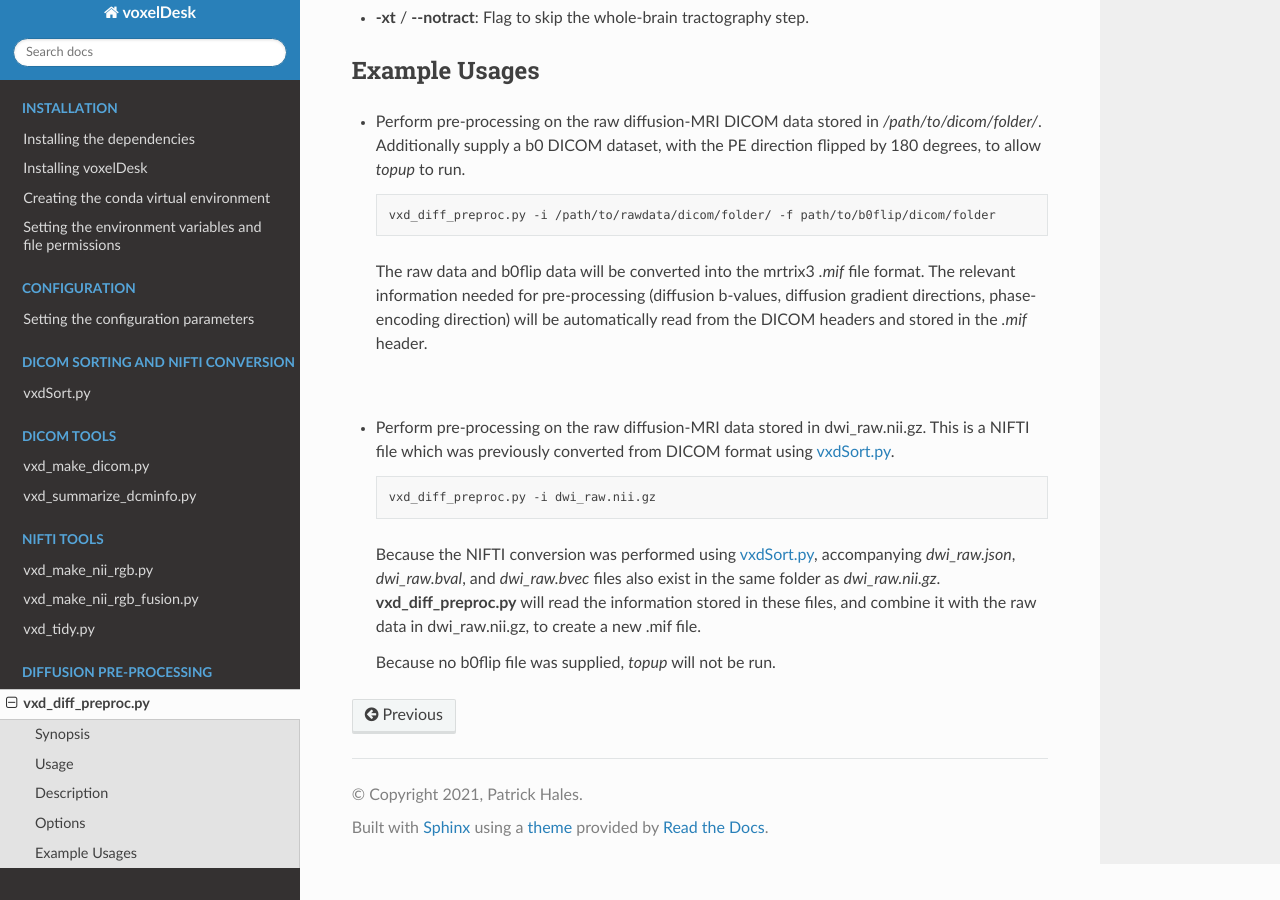
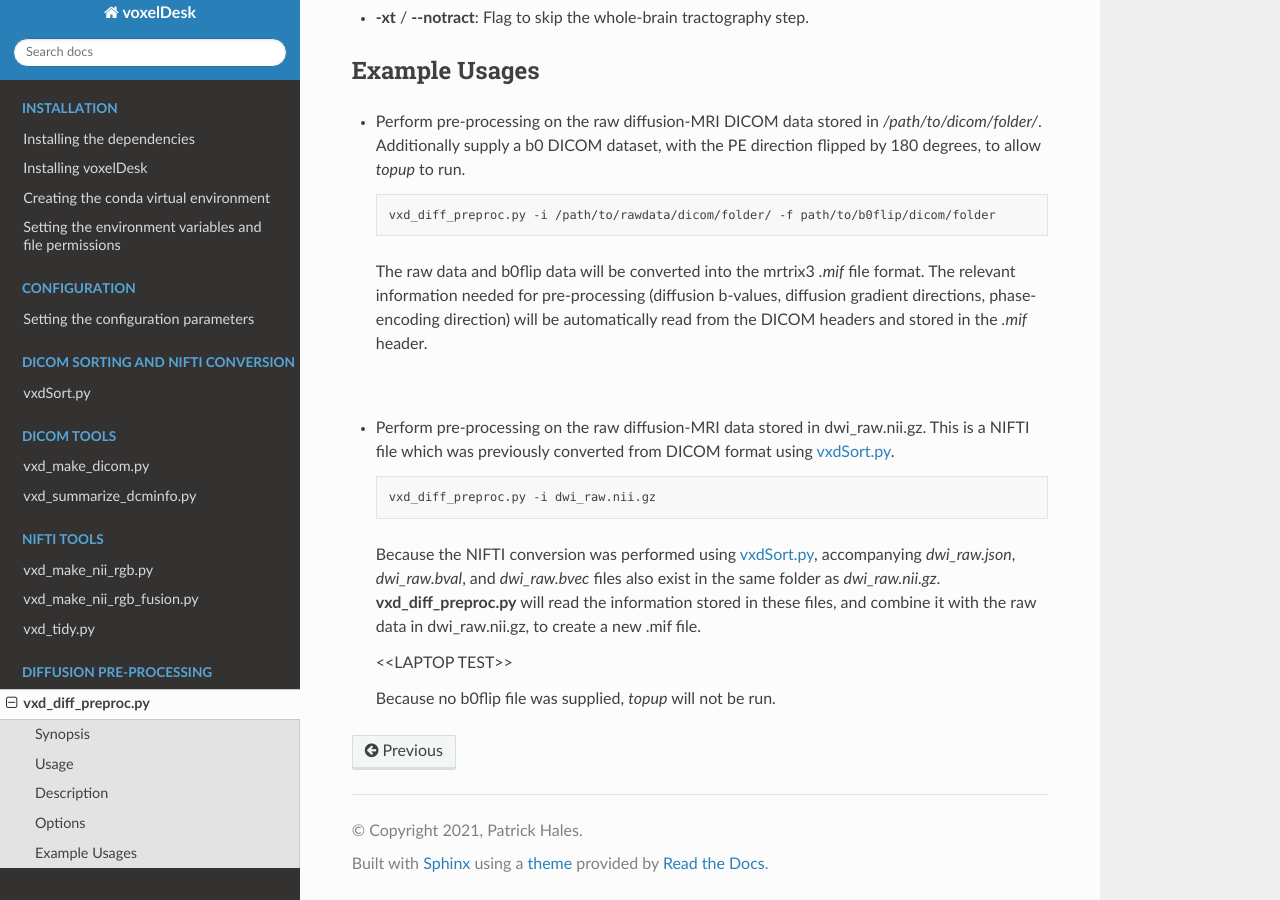
Before and after one commit to patrickhales/voxelDesk, a Sphinx documentation site: the page built from docs/source/vxdDiff/vxd_diff_preproc.rst, in a window 1280 px wide and 900 px high, scrolled down 2147 px. Built offline with Sphinx 7.4.7 and the Read the Docs theme 2.0.0, drawn with Linux system fonts in a browser that asks for light colours.

Commit message:
Testing PyCharm - Github link from laptop...

```diff
--- a/docs/source/vxdDiff/vxd_diff_preproc.rst
+++ b/docs/source/vxdDiff/vxd_diff_preproc.rst
@@ -117,4 +117,6 @@ Example Usages
   also exist in the same folder as *dwi_raw.nii.gz*. **vxd_diff_preproc.py** will read the information stored in these files, and
   combine it with the raw data in dwi_raw.nii.gz, to create a new .mif file.
 
+  <<LAPTOP TEST>>
+
   Because no b0flip file was supplied, *topup* will not be run.
```
